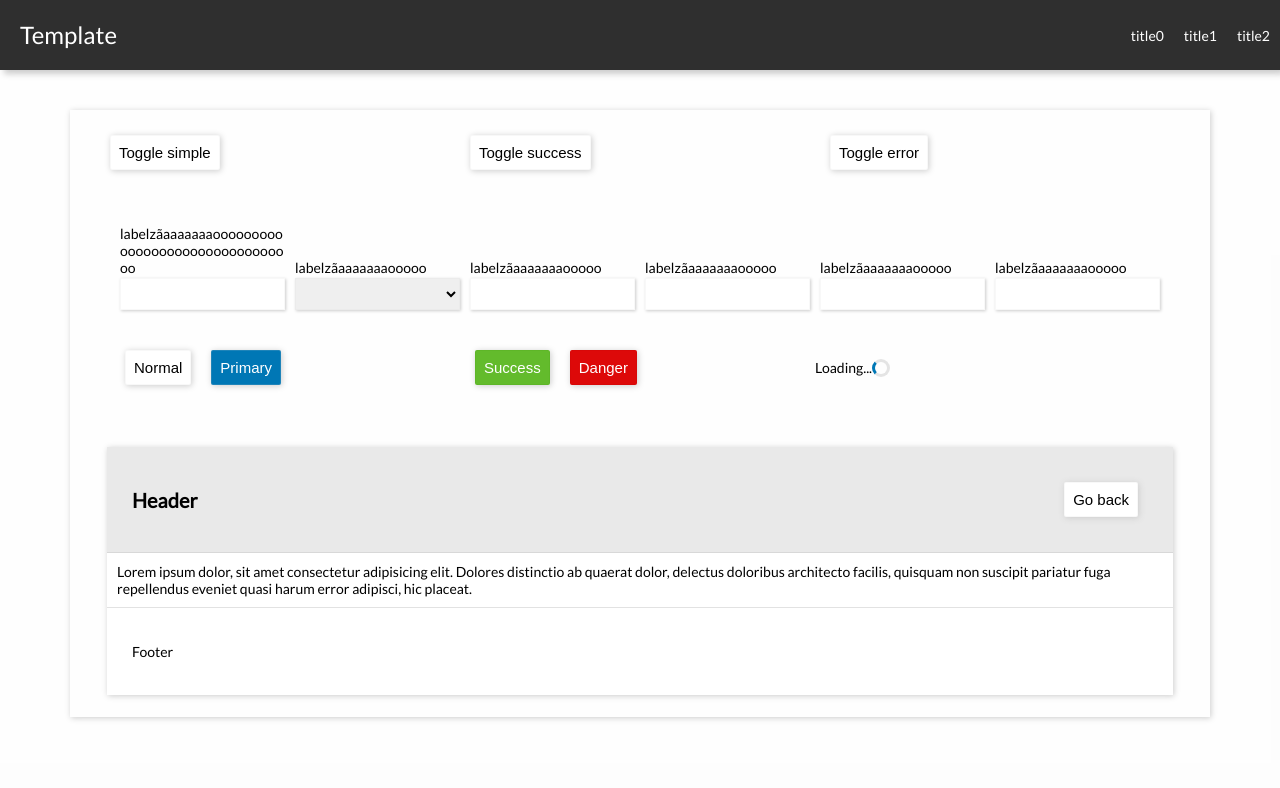
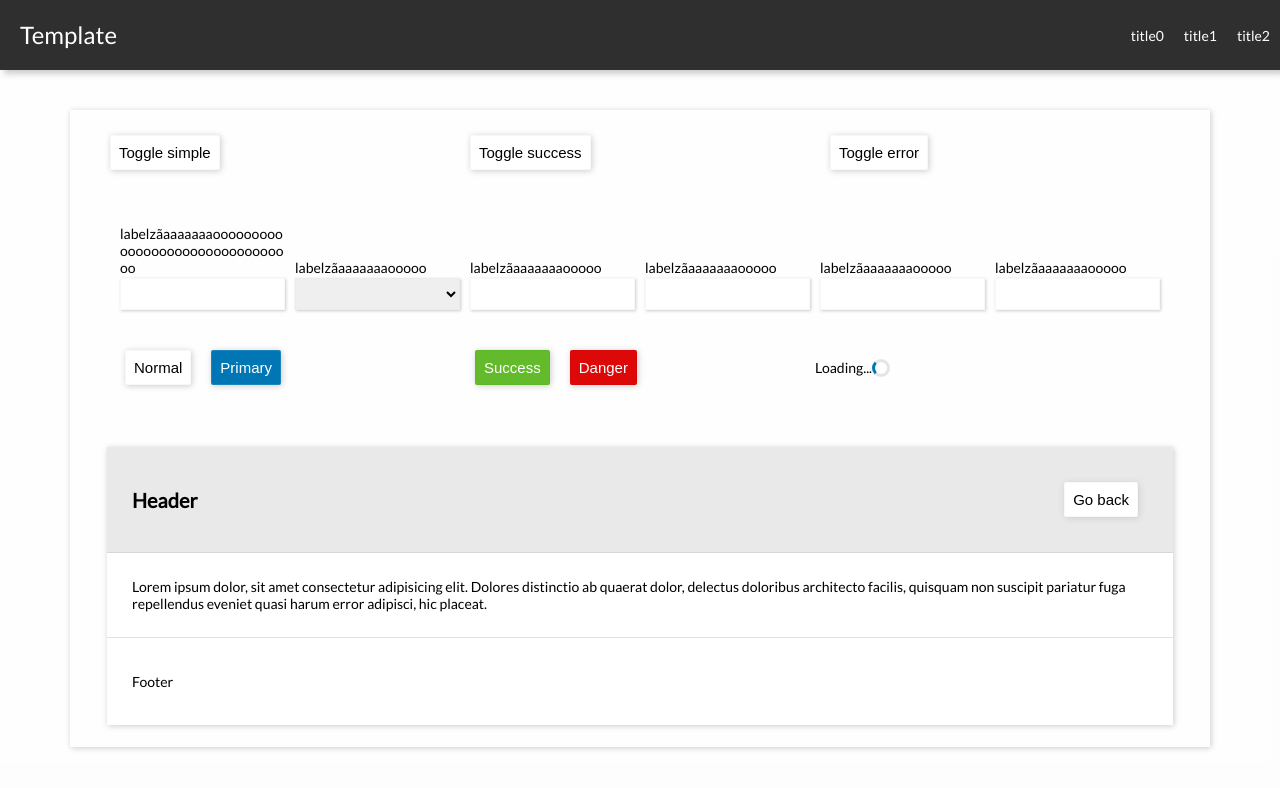
Before and after one commit to yarnando/react-simple-template, a React (Create React App) app: page / in a window 1280 px wide. Shown: the top 788 px of the page. Built offline with nearby package versions, Linux system fonts and the light colour scheme.

Commit message:
Another adjustment

```diff
--- a/src/App.js
+++ b/src/App.js
@@ -153,10 +153,14 @@ class App extends Component {
                                     </div>
                                 }
                             >
-                                Lorem ipsum dolor, sit amet consectetur adipisicing elit.
-                                Dolores distinctio ab quaerat dolor, delectus doloribus
-                                architecto facilis, quisquam non suscipit pariatur fuga
-                                repellendus eveniet quasi harum error adipisci, hic placeat.
+                                <div className="row">
+                                    <div className="grid-item-6">
+                                    Lorem ipsum dolor, sit amet consectetur adipisicing elit.
+                                    Dolores distinctio ab quaerat dolor, delectus doloribus
+                                    architecto facilis, quisquam non suscipit pariatur fuga
+                                    repellendus eveniet quasi harum error adipisci, hic placeat.
+                                    </div>
+                                </div>
                             </Card>
                         </div>
                     </div>
--- a/src/static/css/layout.css
+++ b/src/static/css/layout.css
@@ -1,6 +1,6 @@
 .container {
   width: 90vw;
-  margin: 0 auto;
+  margin: 10px auto;
   padding: 0 15px;
   -webkit-box-shadow: 1px 1px 6px 0px rgba(204, 204, 204, 1);
   -moz-box-shadow: 1px 1px 6px 0px rgba(204, 204, 204, 1);
```
Also changed, not shown: src/components/shared/loading/index.js (+9 -3 lines).
